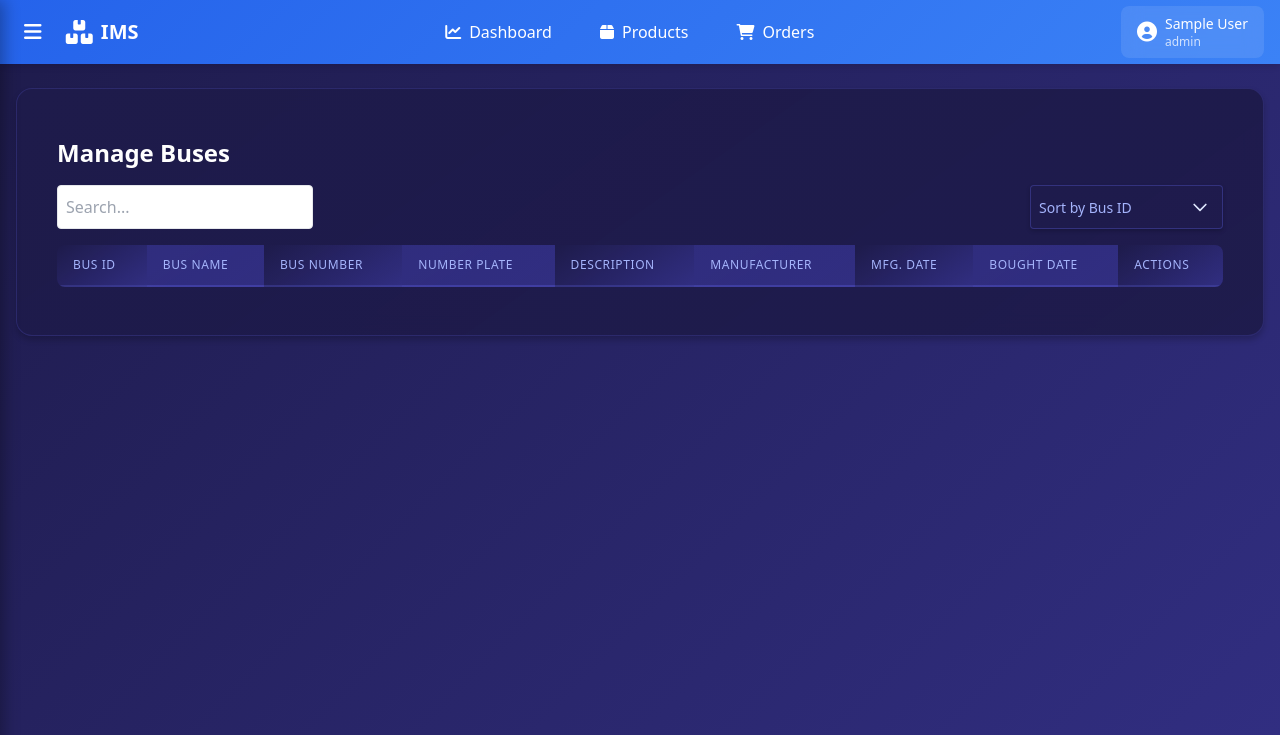
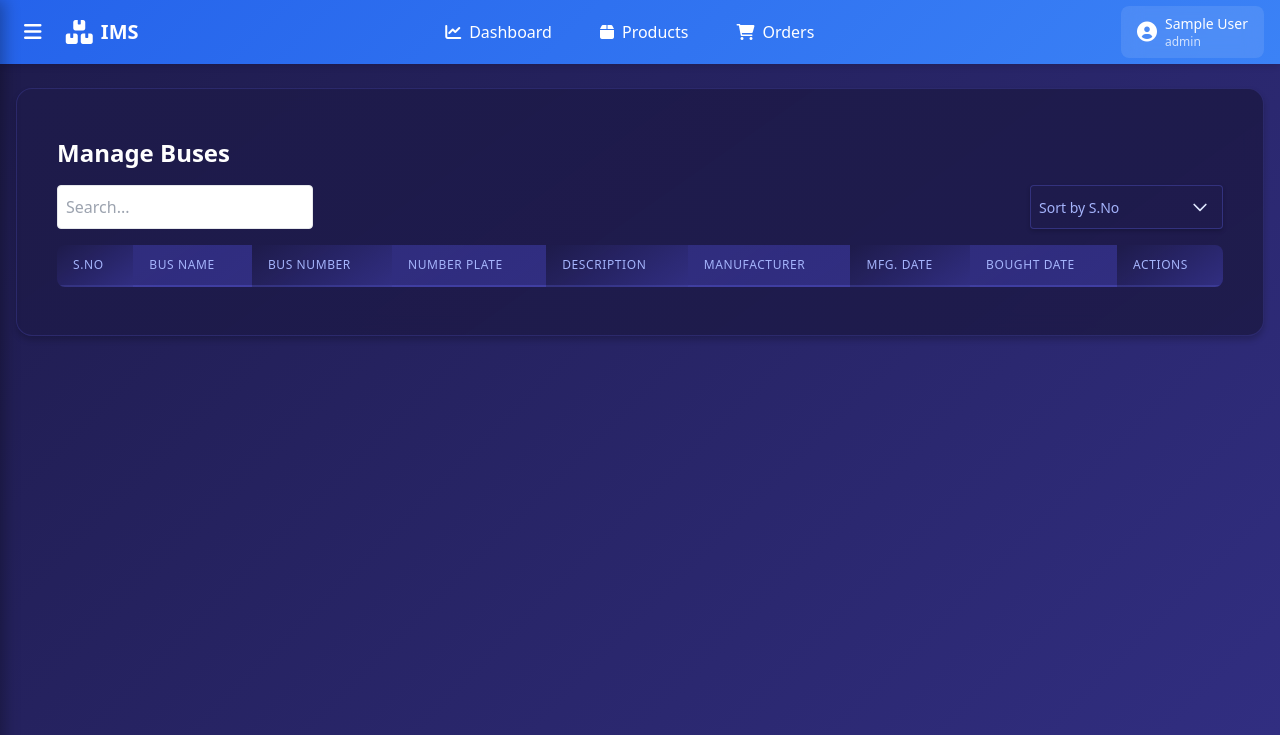
Before and after one commit to vbs-0/advanced_inventory-management, a Flask app: template templates/manage_buses.html in a window 1280 px wide. Shown: the top 735 px of the page. Run offline with Flask 3, Linux system fonts and the light colour scheme; the template is opened without the code that fills it, so the values that code supplies are empty; the visitor is signed in with stand-in values (Sample User, id 1).

Commit message:
manage buses sno updates vbs

```diff
--- a/templates/manage_buses.html
+++ b/templates/manage_buses.html
@@ -12,7 +12,7 @@
     <div class="flex flex-col sm:flex-row justify-between mb-4 space-y-2 sm:space-y-0 sm:space-x-4">
         <input type="text" id="search" placeholder="Search..." class="border rounded px-2 py-1 text-indigo-300 bg-[#1e1b4b] w-full sm:w-64" oninput="filterTable()">
         <select id="sortOptions" onchange="sortTable()" class="border rounded px-2 py-1 bg-[#1e1b4b] text-indigo-300 w-full sm:w-auto">
-            <option value="id">Sort by Bus ID</option>
+            <option value="id">Sort by S.No</option>
             <option value="name">Sort by Bus Name</option>
             <option value="number">Sort by Bus Number</option>
             <option value="manufacturer">Sort by Manufacturer</option>
@@ -56,7 +56,7 @@
         <table class="min-w-full divide-y divide-indigo-600">
             <thead>
                 <tr class="bg-indigo-900/50">
-                    <th class="py-3 px-4 text-left text-xs font-medium text-indigo-300 uppercase tracking-wider">Bus ID</th>
+                    <th class="py-3 px-4 text-left text-xs font-medium text-indigo-300 uppercase tracking-wider">S.No</th>
                     <th class="py-3 px-4 text-left text-xs font-medium text-indigo-300 uppercase tracking-wider">Bus Name</th>
                     <th class="py-3 px-4 text-left text-xs font-medium text-indigo-300 uppercase tracking-wider">Bus Number</th>
                     <th class="py-3 px-4 text-left text-xs font-medium text-indigo-300 uppercase tracking-wider">Number Plate</th>
@@ -70,7 +70,7 @@
             <tbody class="divide-y divide-indigo-600" id="buses-table-body">
                 {% for bus in buses %}
                 <tr class="hover:bg-indigo-900/30 transition-colors duration-150">
-                    <td class="py-2 px-4 text-indigo-300">{{ bus.id }}</td>
+                    <td class="py-2 px-4 text-indigo-300">{{ loop.index }}</td>
                     <td class="py-2 px-4 text-indigo-300">{{ bus.bus_number_plate }}({{ bus.bus_number }})</td>
                     <td class="py-2 px-4 text-indigo-300">{{ bus.bus_number }}</td>
                     <td class="py-2 px-4 text-indigo-300">{{ bus.bus_number_plate }}</td>
@@ -120,7 +120,10 @@
 
         const sortedRows = rows.sort((a, b) => {
             if (sortOption === 'id') {
-                return parseInt(a.cells[0].textContent) - parseInt(b.cells[0].textContent);
+                // Sort by serial number
+                const aIndex = parseInt(a.cells[0].textContent);
+                const bIndex = parseInt(b.cells[0].textContent);
+                return aIndex - bIndex;
             }
             if (sortOption === 'name') {
                 // Sort by registration number (before parentheses)
```
